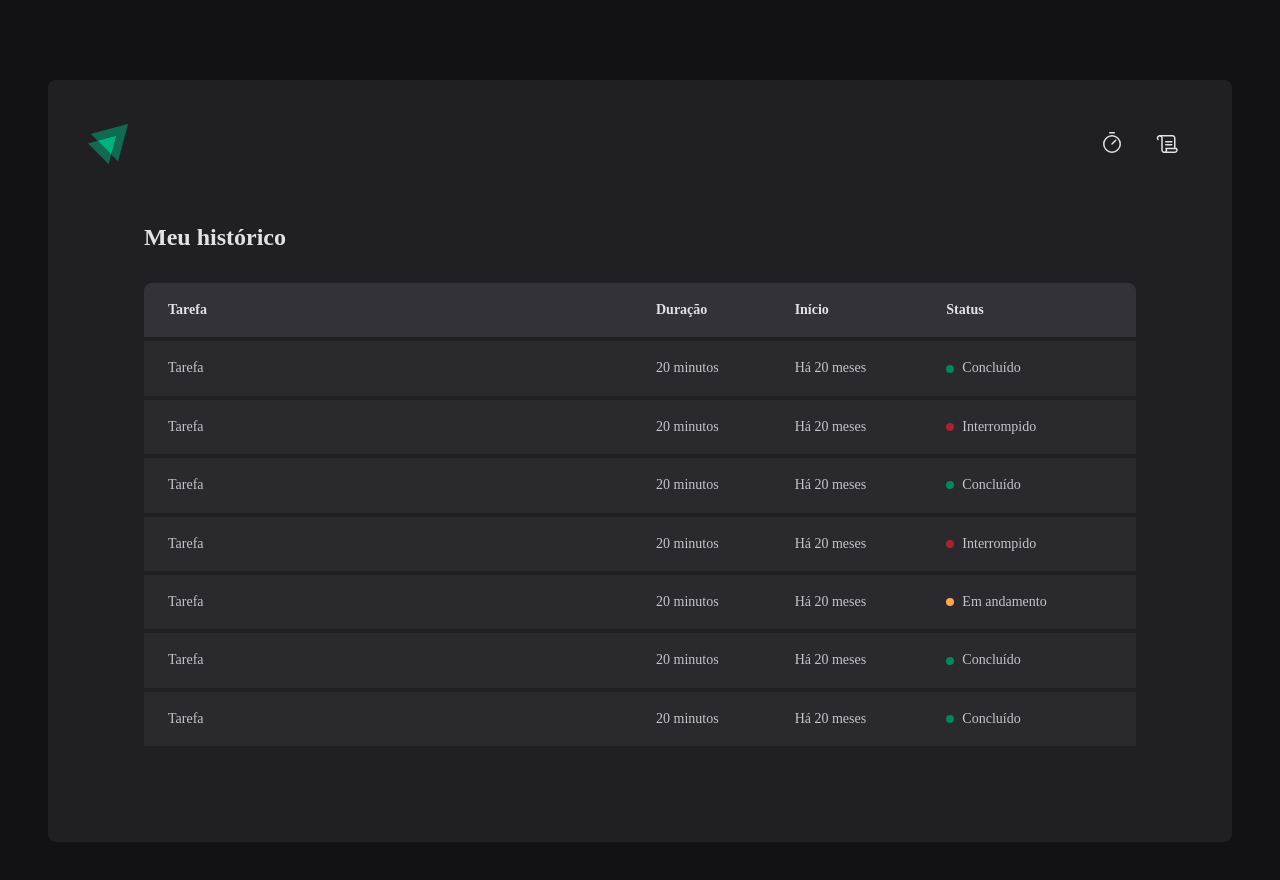
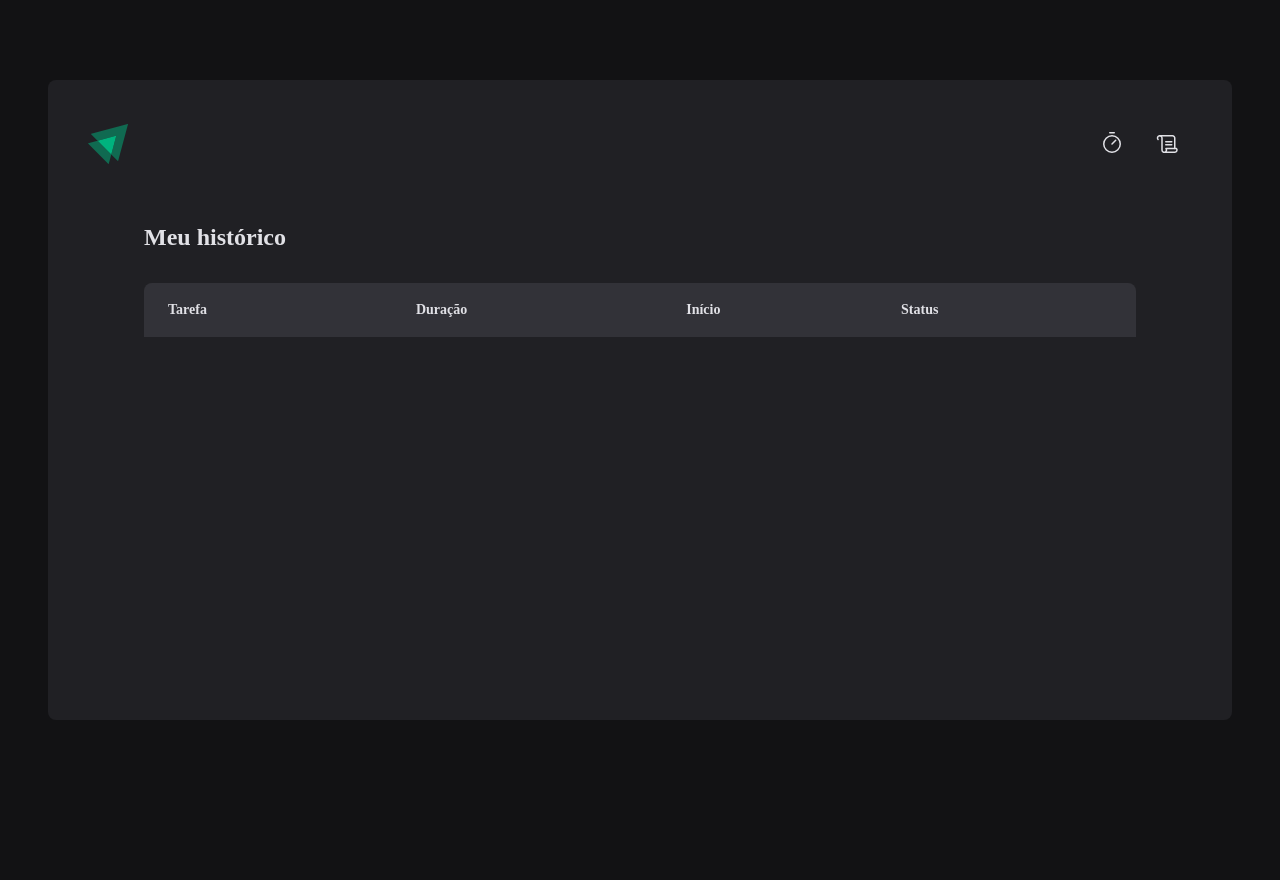
Before and after one commit to Zattrus/02-ignite-timer, a React (Vite) app: page /history in a window 1280 px wide. Shown: the top 880 px of the page. After the commit the page ends 800 px from the top, so only its background shows below. Built offline with nearby package versions, Linux system fonts and the light colour scheme.

Commit message:
Finalizando contexto react

```diff
--- a/src/App.tsx
+++ b/src/App.tsx
@@ -3,12 +3,15 @@ import { BrowserRouter } from "react-router-dom";
 import { defaultTheme } from "./styles/theme/default";
 import { GlobalStyle } from "./styles/global";
 import { Router } from "./Router";
+import { CyclesContextProvider } from "./contexts/CyclesContext";
 
 export function App() {
     return (
         <ThemeProvider theme={defaultTheme}>
             <BrowserRouter>
-                <Router />
+                <CyclesContextProvider>
+                    <Router />
+                </CyclesContextProvider>
             </BrowserRouter>
             <GlobalStyle />
         </ThemeProvider>
--- /dev/null
+++ b/src/contexts/CyclesContext.tsx
@@ -0,0 +1,105 @@
+import { createContext, ReactNode, useState } from "react";
+
+interface CreateCycleData {
+    task: string;
+    minutesAmount: number;
+}
+
+interface Cycle {
+    id: string;
+    task: string;
+    minutesAmount: number;
+    startDate: Date;
+    interruptedDate?: Date;
+    finishedDate?: Date;
+}
+
+interface CyclesContextType {
+    cycles: Cycle[];
+    activeCycle: Cycle | undefined;
+    activeCycleId: string | null;
+    amountSecondsPassed: number;
+    markCurrentCycleAsFinished: () => void;
+    setSecondsPassed: (seconds: number) => void;
+    createNewCycle: (data: CreateCycleData) => void;
+    interruptCurrentCycle: () => void;
+}
+
+export const CycleContext = createContext({} as CyclesContextType);
+
+interface CycleContextProvideProps {
+    children: ReactNode;
+}
+export function CyclesContextProvider({ children }: CycleContextProvideProps) {
+    const [cycles, setCycles] = useState<Cycle[]>([]);
+    const [activeCycleId, setActiveCycleId] = useState<string | null>(null);
+    const [amountSecondsPassed, setAmountSecondsPassed] = useState(0);
+
+    const activeCycle = cycles.find((cycle) => cycle.id === activeCycleId);
+
+    function setSecondsPassed(seconds: number) {
+        setAmountSecondsPassed(seconds);
+    }
+
+    function markCurrentCycleAsFinished() {
+        setCycles((state) =>
+            state.map((cycle) => {
+                if (cycle.id === activeCycleId) {
+                    return {
+                        ...cycle,
+                        finishedDate: new Date(),
+                    };
+                } else {
+                    return cycle;
+                }
+            })
+        );
+    }
+
+    function createNewCycle(data: CreateCycleData) {
+        const id = String(new Date().getTime());
+
+        const newCycle: Cycle = {
+            id,
+            task: data.task,
+            minutesAmount: data.minutesAmount,
+            startDate: new Date(),
+        };
+
+        setCycles((state) => [...state, newCycle]);
+        setActiveCycleId(id);
+        setAmountSecondsPassed(0);
+    }
+
+    function interruptCurrentCycle() {
+        setCycles((state) =>
+            state.map((cycle) => {
+                if (cycle.id === activeCycleId) {
+                    return {
+                        ...cycle,
+                        interruptedDate: new Date(),
+                    };
+                } else {
+                    return cycle;
+                }
+            })
+        );
+        setActiveCycleId(null);
+    }
+    return (
+        <CycleContext.Provider
+            value={{
+                cycles,
+                activeCycle,
+                activeCycleId,
+                markCurrentCycleAsFinished,
+                amountSecondsPassed,
+                setSecondsPassed,
+                createNewCycle,
+                interruptCurrentCycle,
+            }}
+        >
+            {children}
+        </CycleContext.Provider>
+    );
+}
--- a/src/pages/History/index.tsx
+++ b/src/pages/History/index.tsx
@@ -1,6 +1,11 @@
+import { useContext } from "react";
+import { formatDistanceToNow } from "date-fns";
+import ptBR from "date-fns/locale/pt-BR";
+import { CycleContext } from "../../contexts/CyclesContext";
 import { HistoryContainer, HistoryList, Status } from "./style";
 
 export function History() {
+    const { cycles } = useContext(CycleContext);
     return (
         <HistoryContainer>
             <h1>Meu histórico</h1>
@@ -16,64 +21,40 @@ export function History() {
                         </tr>
                     </thead>
                     <tbody>
-                        <tr>
-                            <td>Tarefa</td>
-                            <td>20 minutos</td>
-                            <td>Há 20 meses</td>
+                        {cycles.map((cycle) => {
+                            return (
+                                <tr key={cycle.id}>
+                                    <td>{cycle.task}</td>
+                                    <td>{cycle.minutesAmount} minutos</td>
                                     <td>
-                                <Status statusColor="green">Concluído</Status>
+                                        {formatDistanceToNow(cycle.startDate, {
+                                            addSuffix: true,
+                                            locale: ptBR,
+                                        })}
                                     </td>
-                        </tr>
-                        <tr>
-                            <td>Tarefa</td>
-                            <td>20 minutos</td>
-                            <td>Há 20 meses</td>
                                     <td>
-                                <Status statusColor="red">Interrompido</Status>
-                            </td>
-                        </tr>
-                        <tr>
-                            <td>Tarefa</td>
-                            <td>20 minutos</td>
-                            <td>Há 20 meses</td>
-                            <td>
-                                <Status statusColor="green">Concluído</Status>
-                            </td>
-                        </tr>
-                        <tr>
-                            <td>Tarefa</td>
-                            <td>20 minutos</td>
-                            <td>Há 20 meses</td>
-                            <td>
-                                <Status statusColor="red">Interrompido</Status>
-                            </td>
-                        </tr>
-                        <tr>
-                            <td>Tarefa</td>
-                            <td>20 minutos</td>
-                            <td>Há 20 meses</td>
-                            <td>
+                                        {cycle.finishedDate && (
+                                            <Status statusColor="green">
+                                                Concluído
+                                            </Status>
+                                        )}
+
+                                        {cycle.interruptedDate && (
+                                            <Status statusColor="red">
+                                                Interrompido
+                                            </Status>
+                                        )}
+
+                                        {!cycle.finishedDate &&
+                                            !cycle.interruptedDate && (
                                                 <Status statusColor="yellow">
                                                     Em andamento
                                                 </Status>
+                                            )}
                                     </td>
                                 </tr>
-                        <tr>
-                            <td>Tarefa</td>
-                            <td>20 minutos</td>
-                            <td>Há 20 meses</td>
-                            <td>
-                                <Status statusColor="green">Concluído</Status>
-                            </td>
-                        </tr>
-                        <tr>
-                            <td>Tarefa</td>
-                            <td>20 minutos</td>
-                            <td>Há 20 meses</td>
-                            <td>
-                                <Status statusColor="green">Concluído</Status>
-                            </td>
-                        </tr>
+                            );
+                        })}
                     </tbody>
                 </table>
             </HistoryList>
--- a/src/pages/Home/Components/Countdown/index.tsx
+++ b/src/pages/Home/Components/Countdown/index.tsx
@@ -1,19 +1,16 @@
-import { useEffect, useState } from "react";
+import { useContext, useEffect } from "react";
 import { differenceInSeconds } from "date-fns";
 import { CountdownContainer, Separator } from "./styles";
+import { CycleContext } from "../../../../contexts/CyclesContext";
 
-interface CountdownProps {
-    activeCycle: any;
-    setCycles: any;
-    activeCycleId: any;
-}
-
-export function Countdown({
-    activeCycle,
-    setCycles,
-    activeCycleId,
-}: CountdownProps) {
-    const [amountSecondsPassed, setAmountSecondsPassed] = useState(0);
+export function Countdown() {
+    const {
+        activeCycle,
+        activeCycleId,
+        markCurrentCycleAsFinished,
+        amountSecondsPassed,
+        setSecondsPassed,
+    } = useContext(CycleContext);
 
     const totalSeconds = activeCycle ? activeCycle.minutesAmount * 60 : 0;
 
@@ -23,25 +20,15 @@ export function Countdown({
             interval = setInterval(() => {
                 const secondsDifference = differenceInSeconds(
                     new Date(),
-                    activeCycle.startDate
+                    new Date(activeCycle.startDate)
                 );
+
                 if (secondsDifference >= totalSeconds) {
-                    setCycles((state) =>
-                        state.map((cycle) => {
-                            if (cycle.id === activeCycleId) {
-                                return {
-                                    ...cycle,
-                                    finishedDate: new Date(),
-                                };
-                            } else {
-                                return cycle;
-                            }
-                        })
-                    );
-                    setAmountSecondsPassed(totalSeconds);
+                    markCurrentCycleAsFinished();
+                    setSecondsPassed(totalSeconds);
                     clearInterval(interval);
                 } else {
-                    setAmountSecondsPassed(secondsDifference);
+                    setSecondsPassed(secondsDifference);
                 }
             }, 1000);
         }
@@ -49,8 +36,27 @@ export function Countdown({
         return () => {
             clearInterval(interval);
         };
-    }, [activeCycle, totalSeconds, activeCycleId]);
+    }, [
+        activeCycle,
+        totalSeconds,
+        activeCycleId,
+        setSecondsPassed,
+        markCurrentCycleAsFinished,
+    ]);
 
+    const currentSeconds = activeCycle ? totalSeconds - amountSecondsPassed : 0;
+
+    const minutesAmount = Math.floor(currentSeconds / 60);
+    const secondsAmount = currentSeconds % 60;
+
+    const minutes = String(minutesAmount).padStart(2, "0");
+    const seconds = String(secondsAmount).padStart(2, "0");
+
+    useEffect(() => {
+        if (activeCycle) {
+            document.title = `${minutes}:${seconds}`;
+        }
+    }, [minutes, seconds, activeCycle]);
     return (
         <CountdownContainer>
             <span>{minutes[0]}</span>
--- a/src/pages/Home/Components/NewCycleForm/index.tsx
+++ b/src/pages/Home/Components/NewCycleForm/index.tsx
@@ -1,26 +1,11 @@
 import { FormContainer, MinutesAmountInput, TaskInput } from "./styles";
-import { zodResolver } from "@hookform/resolvers/zod";
-import * as zod from "zod";
-import { useForm } from "react-hook-form";
-
-const newCycleFormValidationSchema = zod.object({
-    task: zod.string().min(1, "Informe a tarefa"),
-    minutesAmount: zod
-        .number()
-        .min(5, "O ciclo precisa ser de no mínimo 5 minutos.")
-        .max(60, "O ciclo precisa ser de no máximo 60 minutos."),
-});
-
-type NewCycleFormData = zod.infer<typeof newCycleFormValidationSchema>;
+import { useContext } from "react";
+import { useFormContext } from "react-hook-form";
+import { CycleContext } from "../../../../contexts/CyclesContext";
 
 export function NewCycleForm() {
-    const { register, handleSubmit, watch, reset } = useForm<NewCycleFormData>({
-        resolver: zodResolver(newCycleFormValidationSchema),
-        defaultValues: {
-            task: "",
-            minutesAmount: 0,
-        },
-    });
+    const { activeCycle } = useContext(CycleContext);
+    const { register } = useFormContext();
     return (
         <FormContainer>
             <label htmlFor="task">Vou trabalhar em</label>
```
Also changed, not shown: src/pages/Home/index.tsx (+30 -66 lines). Lines whose indentation alone changed are shown as unchanged.
